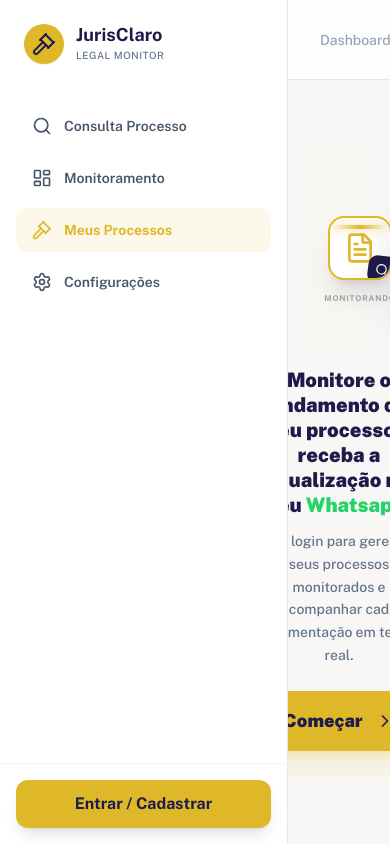
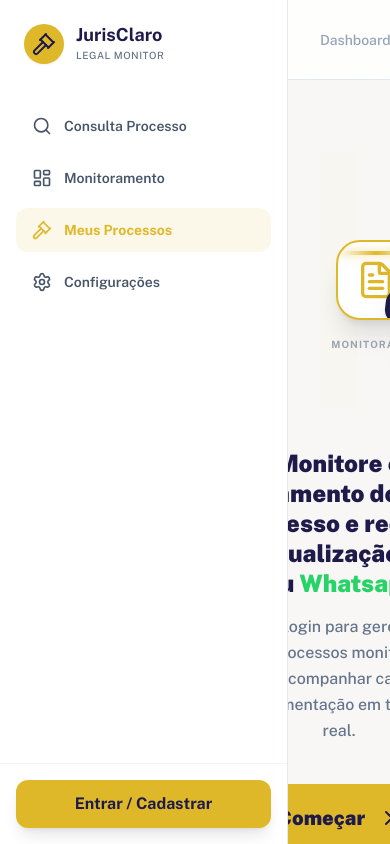
Before and after one commit to AdvRiodeJaneiro/consultaprocesso, a React (Vite) app: page /meus-processos in a window 390 px wide. Built offline with nearby package versions, Linux system fonts and the light colour scheme.

Commit message:
Reverted all changes back to version 72fe412fce28ece29f6ac00612e785645d5c0bdb

```diff
--- a/components/EmptyStateAnimation.tsx
+++ b/components/EmptyStateAnimation.tsx
@@ -26,26 +26,26 @@ export const EmptyStateAnimation: React.FC<EmptyStateAnimationProps> = ({
   onButtonClick
 }) => {
   return (
-    <div className="flex flex-col items-center max-w-2xl w-full mx-auto py-6 md:py-10">
+    <div className="flex flex-col items-center max-w-2xl w-full mx-auto py-10">
 
       {/* AREA DA ANIMAÇÃO */}
-      <div className="relative w-full h-48 md:h-64 flex items-center justify-center mb-6 md:mb-10">
+      <div className="relative w-full h-64 flex items-center justify-center mb-10">
 
         {/* Fundo Decorativo (Círculos) */}
         <div className="absolute inset-0 flex items-center justify-center overflow-hidden pointer-events-none">
            <motion.div
              animate={{ scale: [1, 1.1, 1], opacity: [0.3, 0.15, 0.3] }}
              transition={{ duration: 8, repeat: Infinity, ease: "easeInOut" }}
-             className="w-64 h-64 md:w-96 md:h-96 rounded-full bg-primary/10 absolute"
+             className="w-72 h-72 md:w-96 md:h-96 rounded-full bg-primary/10 absolute"
            />
            <motion.div
              animate={{ scale: [1.1, 1, 1.1], opacity: [0.2, 0.1, 0.2] }}
              transition={{ duration: 6, repeat: Infinity, ease: "easeInOut" }}
-             className="w-[350px] h-[350px] md:w-[500px] md:h-[500px] rounded-full border border-primary/20 absolute"
+             className="w-[400px] h-[400px] md:w-[500px] md:h-[500px] rounded-full border border-primary/20 absolute"
            />
         </div>
 
-        <div className="relative flex items-center justify-between w-full max-w-xs md:max-w-md px-4">
+        <div className="relative flex items-center justify-between w-full max-w-md px-4">
 
           {/* ELEMENTO ESQUERDA: O PROCESSO */}
           <motion.div
@@ -54,8 +54,8 @@ export const EmptyStateAnimation: React.FC<EmptyStateAnimationProps> = ({
             transition={{ duration: 0.8 }}
             className="relative z-10"
           >
-            <div className="w-16 h-16 md:w-24 md:h-24 bg-white dark:bg-slate-900 rounded-2xl md:rounded-3xl shadow-xl border-2 border-primary flex items-center justify-center relative overflow-hidden group">
-              <FileText size={32} className="md:size-[40px] text-primary" />
+            <div className="w-20 h-20 md:w-24 md:h-24 bg-white dark:bg-slate-900 rounded-3xl shadow-xl border-2 border-primary flex items-center justify-center relative overflow-hidden group">
+              <FileText size={40} className="text-primary" />
 
               {/* Linha de Scanner */}
               <motion.div
@@ -68,17 +68,17 @@ export const EmptyStateAnimation: React.FC<EmptyStateAnimationProps> = ({
               <motion.div
                 animate={{ scale: [1, 1.2, 1], rotate: [0, 10, -10, 0] }}
                 transition={{ duration: 4, repeat: Infinity }}
-                className="absolute -bottom-1 -right-1 bg-deep-indigo p-1.5 md:p-2 rounded-lg md:rounded-xl text-white shadow-lg"
+                className="absolute -bottom-1 -right-1 bg-deep-indigo p-2 rounded-xl text-white shadow-lg"
               >
-                <Search size={12} className="md:size-[14px]" />
+                <Search size={14} />
               </motion.div>
             </div>
-            <p className="absolute -bottom-6 md:bottom-[-32px] left-1/2 -translate-x-1/2 text-[8px] md:text-[10px] font-bold text-gray-400 uppercase tracking-widest whitespace-nowrap">Monitorando</p>
+            <p className="absolute -bottom-8 left-1/2 -translate-x-1/2 text-[10px] font-bold text-gray-400 uppercase tracking-widest whitespace-nowrap">Monitorando</p>
           </motion.div>
 
           {/* CONEXÃO: FLUXO DE DADOS */}
-          <div className="absolute left-1/2 top-1/2 -translate-x-1/2 -translate-y-1/2 w-full px-[60px] md:px-[100px] pointer-events-none z-0">
-            <div className="w-full border-t-2 md:border-t-[3px] border-dashed border-slate-200 dark:border-slate-800 relative">
+          <div className="absolute left-1/2 top-1/2 -translate-x-1/2 -translate-y-1/2 w-full px-[80px] md:px-[100px] pointer-events-none z-0">
+            <div className="w-full border-t-[3px] border-dashed border-slate-200 dark:border-slate-800 relative">
 
               {/* Aviãozinho */}
               <motion.div
@@ -89,9 +89,9 @@ export const EmptyStateAnimation: React.FC<EmptyStateAnimationProps> = ({
                   repeat: Infinity,
                   ease: "easeInOut",
                 }}
-                className="absolute top-0 -translate-x-1/2 bg-[#25D366] text-white p-1.5 md:p-2 rounded-full shadow-lg shadow-green-200 dark:shadow-green-900/20 flex items-center justify-center z-10"
+                className="absolute top-0 -translate-x-1/2 bg-[#25D366] text-white p-2 rounded-full shadow-lg shadow-green-200 dark:shadow-green-900/20 flex items-center justify-center z-10"
               >
-                <Send size={12} className="md:size-[14px] ml-0.5" />
+                <Send size={14} className="ml-0.5" />
               </motion.div>
             </div>
           </div>
@@ -103,9 +103,9 @@ export const EmptyStateAnimation: React.FC<EmptyStateAnimationProps> = ({
             transition={{ duration: 0.8 }}
             className="relative z-10"
           >
-            <div className="w-14 h-24 md:w-20 md:h-36 bg-deep-indigo rounded-[1.2rem] md:rounded-[2rem] border-[2px] md:border-[4px] border-[#333] shadow-2xl relative overflow-hidden">
-              <div className="absolute inset-0 flex flex-col p-1.5 md:p-2 pt-4 md:pt-6 gap-1.5 md:gap-2">
-                <div className="w-full h-0.5 md:h-1 bg-white/10 rounded-full" />
+            <div className="w-16 h-28 md:w-20 md:h-36 bg-deep-indigo rounded-[1.5rem] md:rounded-[2rem] border-[3px] md:border-[4px] border-[#333] shadow-2xl relative overflow-hidden">
+              <div className="absolute inset-0 flex flex-col p-2 pt-6 gap-2">
+                <div className="w-full h-1 bg-white/10 rounded-full" />
 
                 <motion.div
                   animate={{
@@ -113,27 +113,27 @@ export const EmptyStateAnimation: React.FC<EmptyStateAnimationProps> = ({
                     filter: ['brightness(1)', 'brightness(1.5)', 'brightness(1)']
                   }}
                   transition={{ duration: 2, repeat: Infinity, repeatDelay: 1 }}
-                  className="w-full bg-[#25D366] rounded-md md:rounded-lg p-1 md:p-1.5 flex flex-col gap-0.5 md:gap-1 shadow-lg shadow-green-900/50"
+                  className="w-full bg-[#25D366] rounded-lg p-1.5 flex flex-col gap-1 shadow-lg shadow-green-900/50"
                 >
                   <div className="flex items-center gap-1">
-                    <MessageCircle size={4} md:size={6} fill="white" className="text-white" />
-                    <div className="w-4 md:w-6 h-0.5 bg-white/40 rounded-full" />
+                    <MessageCircle size={6} fill="white" className="text-white" />
+                    <div className="w-6 h-0.5 bg-white/40 rounded-full" />
                   </div>
                   <div className="w-full h-0.5 bg-white/20 rounded-full" />
                 </motion.div>
               </div>
-              <div className="absolute top-0 left-1/2 -translate-x-1/2 w-4 md:w-6 h-1 md:h-2 bg-[#333] rounded-b-lg md:rounded-b-xl" />
+              <div className="absolute top-0 left-1/2 -translate-x-1/2 w-6 h-2 bg-[#333] rounded-b-xl" />
             </div>
 
             <motion.div
               animate={{ y: [0, -6, 0] }}
               transition={{ duration: 3, repeat: Infinity, ease: "easeInOut" }}
-              className="absolute -top-2 -right-2 md:-top-4 md:-right-4 bg-white dark:bg-slate-800 p-1.5 md:p-2 rounded-xl md:rounded-2xl shadow-xl border border-green-50 dark:border-green-900/20"
+              className="absolute -top-3 -right-3 md:-top-4 md:-right-4 bg-white dark:bg-slate-800 p-2 rounded-2xl shadow-xl border border-green-50 dark:border-green-900/20"
             >
-              <MessageCircle size={18} md:size={28} className="text-[#25D366]" fill="#25D366" />
+              <MessageCircle size={22} md:size={28} className="text-[#25D366]" fill="#25D366" />
             </motion.div>
 
-            <p className="absolute -bottom-6 md:bottom-[-32px] left-1/2 -translate-x-1/2 text-[8px] md:text-[10px] font-bold text-gray-400 uppercase tracking-widest whitespace-nowrap">Atualizado</p>
+            <p className="absolute -bottom-8 left-1/2 -translate-x-1/2 text-[10px] font-bold text-gray-400 uppercase tracking-widest whitespace-nowrap">Atualizado</p>
           </motion.div>
 
         </div>
@@ -141,7 +141,7 @@ export const EmptyStateAnimation: React.FC<EmptyStateAnimationProps> = ({
 
       {/* TEXTO E BOTÕES */}
       <div className="text-center z-20 px-4">
-        <h1 className="text-xl md:text-3xl lg:text-4xl font-black text-deep-indigo dark:text-white mb-3 md:mb-4 max-w-lg leading-tight mx-auto">
+        <h1 className="text-2xl md:text-4xl font-black text-deep-indigo dark:text-white mb-4 max-w-lg leading-tight mx-auto">
           {title.split('Whatsapp.').map((part, i, arr) => (
             <React.Fragment key={i}>
               {part}
@@ -149,16 +149,16 @@ export const EmptyStateAnimation: React.FC<EmptyStateAnimationProps> = ({
             </React.Fragment>
           ))}
         </h1>
-        <p className="text-sm md:text-base text-slate-500 dark:text-slate-400 mb-6 md:mb-10 max-w-md mx-auto leading-relaxed font-medium">
+        <p className="text-slate-500 dark:text-slate-400 mb-10 max-w-md mx-auto leading-relaxed font-medium">
           {description}
         </p>
 
         <button
           onClick={onButtonClick}
-          className="bg-primary hover:bg-primary/90 text-deep-indigo font-black text-lg md:text-xl px-8 md:px-12 py-4 md:py-5 rounded-xl md:rounded-2xl transition-all shadow-xl shadow-primary/20 hover:-translate-y-1 active:scale-95 flex items-center gap-3 mx-auto"
+          className="bg-primary hover:bg-primary/90 text-deep-indigo font-black text-xl px-12 py-5 rounded-2xl transition-all shadow-xl shadow-primary/20 hover:-translate-y-1 active:scale-95 flex items-center gap-3 mx-auto"
         >
           {buttonText}
-          <ChevronRight size={20} className="md:size-[24px]" />
+          <ChevronRight size={24} />
         </button>
       </div>
     </div>
--- a/pages/MyProcesses.tsx
+++ b/pages/MyProcesses.tsx
@@ -45,7 +45,7 @@ const MyProcesses: React.FC = () => {
   if (!user) {
     return (
       <div className="flex-1 bg-background dark:bg-background-dark overflow-y-auto">
-        <div className="min-h-full flex flex-col items-center py-12 md:py-20 px-6">
+        <div className="min-h-full flex flex-col items-center justify-center p-8">
           <EmptyStateAnimation
             title="Monitore o andamento do seu processo e receba a atualização no seu Whatsapp."
             description="Faça login para gerenciar seus processos monitorados e acompanhar cada movimentação em tempo real."
@@ -141,7 +141,7 @@ const MyProcesses: React.FC = () => {
             ))}
           </div>
         ) : (
-          <div className="py-6 md:py-10">
+          <div className="py-10">
             <EmptyStateAnimation
               title="Monitore o andamento do seu processo e receba a atualização no seu Whatsapp."
               description="Você ainda não tem processos em sua lista de monitoramento."
```
